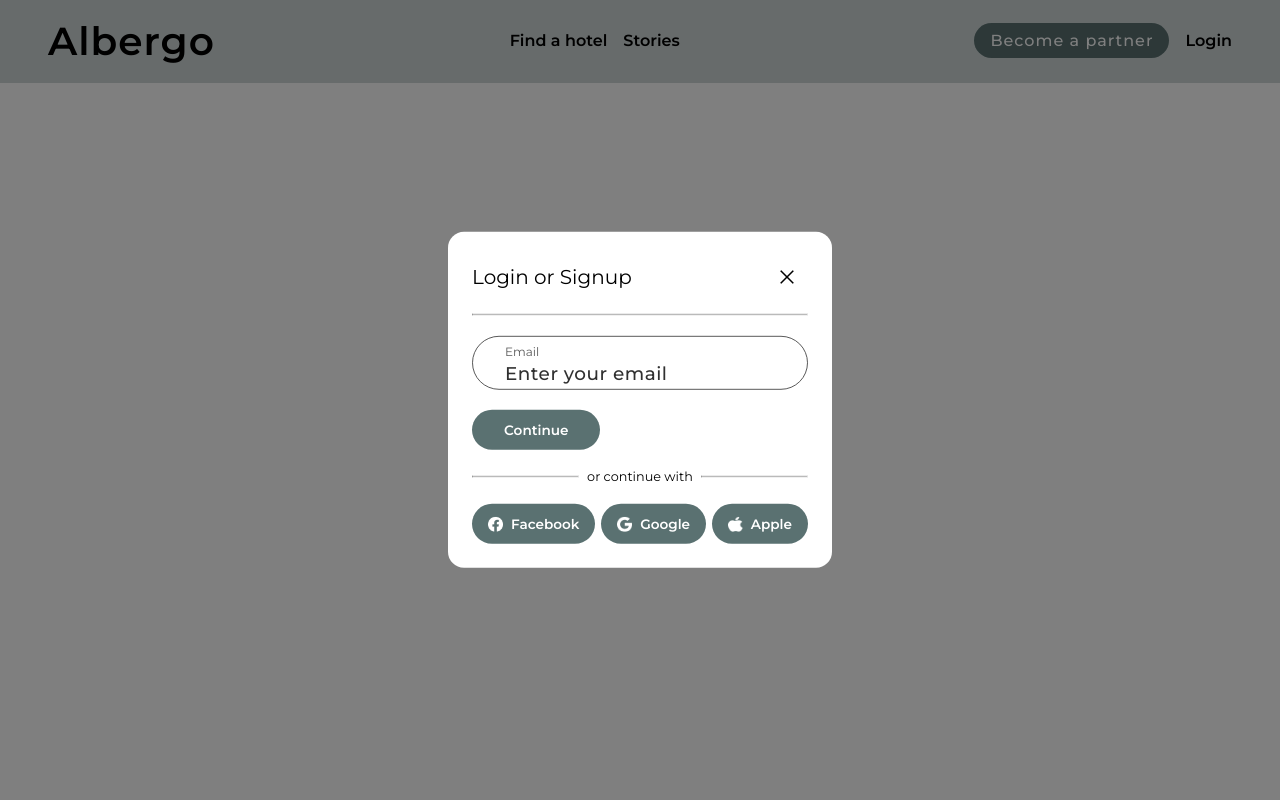
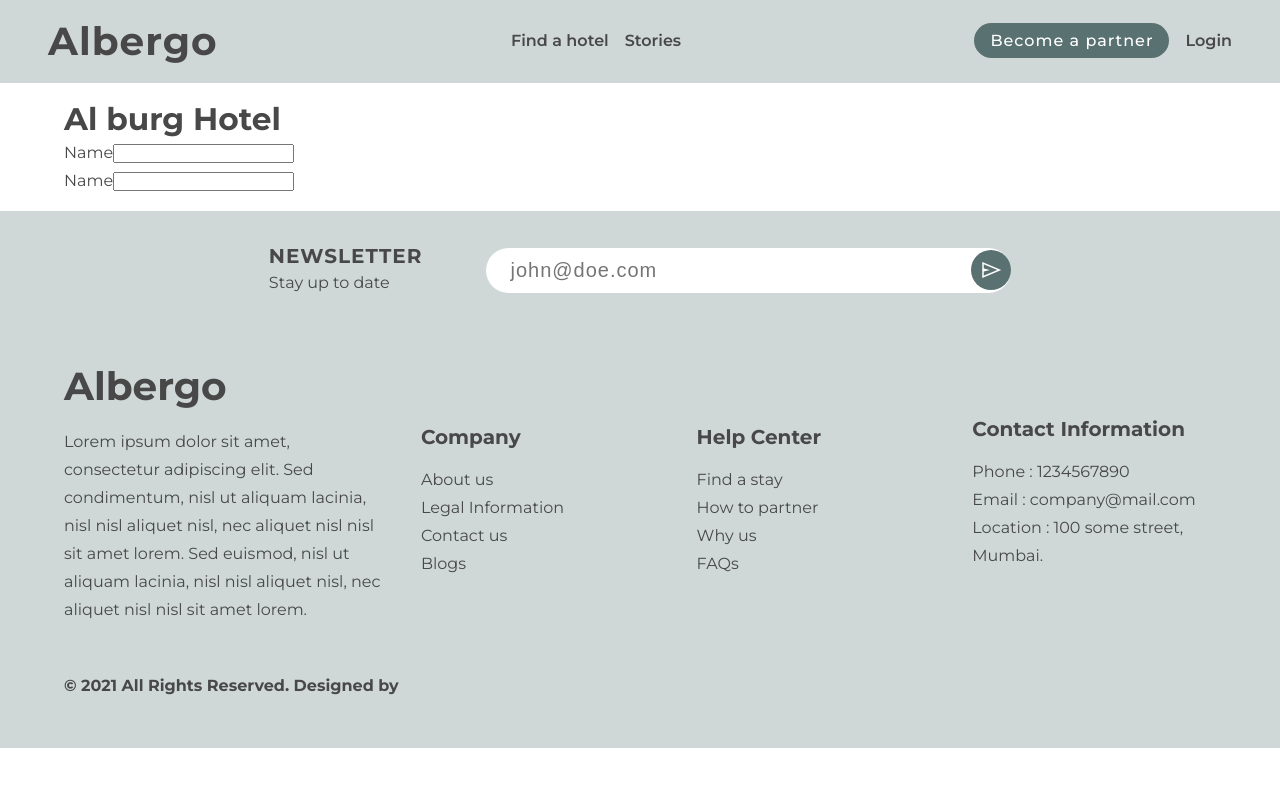
Before and after one commit to pesto-students/albergo-frontend-team1-jayesh, a Next.js app: page /hotel/a/register in a window 1280 px wide. Before the commit this address had no page. Shown: the top 800 px of the page. Built offline with nearby package versions, Linux system fonts and the light colour scheme.

Commit message:
hotel room book page setup

```diff
--- a/pages/_app.tsx
+++ b/pages/_app.tsx
@@ -18,7 +18,7 @@ function MyApp({ Component, pageProps }: AppProps) {
       <Component {...pageProps} />
       <Newsletter />
       <Footer />
-      <AuthModal />
+      {/* <AuthModal /> */}
     </Fragment>
   );
 }
--- /dev/null
+++ b/pages/hotel/[hotelId]/register.tsx
@@ -0,0 +1,36 @@
+import Link from 'next/link';
+import Layout from '../../../Components/Layout/Layout';
+import registerStyles from '../../../styles/Hotel/register.module.scss';
+
+const HotelSlugRegister = () => {
+  return (
+    <Layout>
+      <div className={registerStyles.container}>
+        <div className={registerStyles.content}>
+          <div className={registerStyles.header}>
+            <Link href="/hotel/a">
+              <a>
+                <h3>Al burg Hotel</h3>
+              </a>
+            </Link>
+          </div>
+          <form>
+            <div className={registerStyles.formGroup}>
+              <div className={registerStyles.inpContainer}>
+                <label htmlFor="name">Name</label>
+                <input type="text" name="name" id="name" />
+              </div>
+              <div className={registerStyles.inpContainer}>
+                <label htmlFor="name">Name</label>
+                <input type="text" name="name" id="name" />
+              </div>
+            </div>
+          </form>
+        </div>
+        <div className={registerStyles.sideContent}></div>
+      </div>
+    </Layout>
+  );
+};
+
+export default HotelSlugRegister;
--- /dev/null
+++ b/styles/Hotel/register.module.scss
@@ -0,0 +1,25 @@
+@use '../variables';
+
+.container {
+  @include variables.display-flex(space-between, flex-start);
+  width: 100%;
+  gap: 2rem;
+
+  .content {
+    width: 70%;
+
+    .header {
+      @include variables.display-flex(unset, center);
+      gap: 1rem;
+
+      h3 {
+        @include variables.font-variation(600);
+        margin: 0;
+      }
+    }
+  }
+
+  .sideContent {
+    width: 30%;
+  }
+}
--- a/styles/globals.scss
+++ b/styles/globals.scss
@@ -8,6 +8,8 @@
     url('../public/assets/fonts/Montserrat/Montserrat-Italic-VariableFont_wght.ttf')
       format('truetype');
 }
+
+@import url('https://fonts.googleapis.com/css2?family=Montserrat:ital,wght@0,100;0,200;0,300;0,400;0,500;0,600;0,700;0,800;0,900;1,100;1,200;1,300;1,400;1,500;1,600;1,700;1,800;1,900&display=swap');
 
 * {
   margin: 0;
@@ -82,3 +84,9 @@ a {
 .material-symbols-outlined {
   font-variation-settings: 'FILL' 0, 'wght' 400, 'GRAD' 0, 'opsz' 48;
 }
+
+@media only screen and (max-width: 500px) {
+  html {
+    font-size: 85%;
+  }
+}
```
Also changed, not shown: Components/Card/CardTypeOne.tsx (+6 -1 lines).
